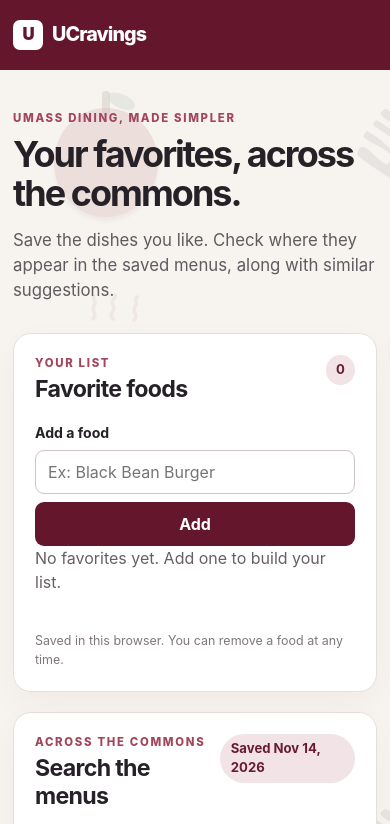
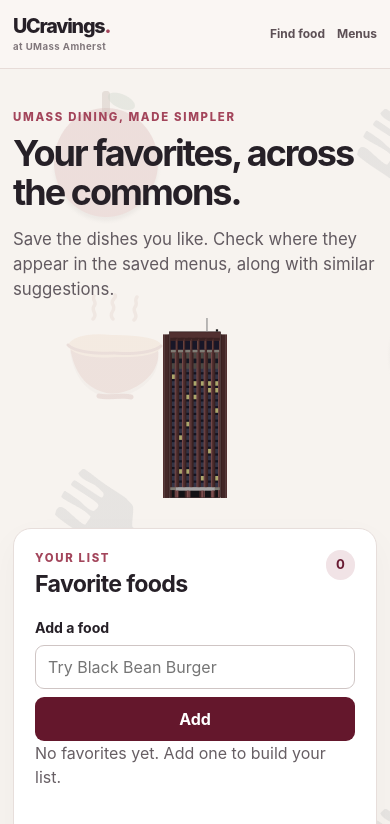
Before and after one commit to chbouvi/UCravings, a plain HTML site: page index.html in a window 390 px wide. Shown: the top 824 px of the page. Drawn offline with Linux system fonts and the light colour scheme.

Commit message:
Place library illustration and update page header

```diff
--- a/index.html
+++ b/index.html
@@ -11,18 +11,24 @@
   <header class="site-header">
     <div class="shell header-inner">
       <a class="brand" href="./index.html" aria-label="UCravings home">
-        <span class="brand-mark" aria-hidden="true">U</span>
-        <span>UCravings</span>
+        <span class="brand-name">UCravings<span class="brand-period" aria-hidden="true">.</span></span>
+        <span class="brand-caption">at UMass Amherst</span>
       </a>
-      <span class="header-note">UMass Amherst - Dining commons</span>
+      <nav class="header-nav" aria-label="Main navigation">
+        <a href="#search-title">Find food</a>
+        <a href="#browse-title">Menus</a>
+      </nav>
     </div>
   </header>
 
   <main class="shell">
     <section class="intro" aria-labelledby="page-title">
-      <p class="eyebrow">UMass dining, made simpler</p>
-      <h1 id="page-title">Your favorites, across the commons.</h1>
-      <p>Save the dishes you like. Check where they appear in the saved menus, along with similar suggestions.</p>
+      <div>
+        <p class="eyebrow">UMass dining, made simpler</p>
+        <h1 id="page-title">Your favorites, across the commons.</h1>
+        <p>Save the dishes you like. Check where they appear in the saved menus, along with similar suggestions.</p>
+      </div>
+      <img class="library-art" src="./library.svg" alt="Illustration of the W. E. B. Du Bois Library">
     </section>
 
     <div class="layout">
@@ -37,7 +43,7 @@
         <form id="favorite-form" class="add-form">
           <label for="favorite-input">Add a food</label>
           <div class="input-row">
-            <input id="favorite-input" name="favorite" type="text" placeholder="Ex: Black Bean Burger" maxlength="100" autocomplete="off" required>
+            <input id="favorite-input" name="favorite" type="text" placeholder="Try Black Bean Burger" maxlength="100" autocomplete="off" required>
             <button type="submit" class="button button-small">Add</button>
           </div>
         </form>
@@ -103,6 +109,6 @@
     </div>
   </main>
 
-  <footer class="site-footer shell">This is an independent student project. Menus can change, verify items with UMass Dining.</footer>
+  <footer class="site-footer shell">Independent student project. Menus can change; verify items with UMass Dining.</footer>
 </body>
 </html>
--- a/styles.css
+++ b/styles.css
@@ -16,14 +16,26 @@ button, input, select { font: inherit; }
 button { cursor: pointer; }
 a { color: inherit; }
 .shell { width: min(1120px, calc(100% - 40px)); margin-inline: auto; }
-.site-header { background: #64172c; color: #fff; }
-.header-inner { min-height: 70px; display: flex; align-items: center; justify-content: space-between; gap: 16px; }
-.brand { display: inline-flex; align-items: center; gap: 9px; color: #fff; text-decoration: none; font-size: 1.23rem; font-weight: 800; letter-spacing: -.045em; }
-.brand-mark { display: grid; place-items: center; width: 30px; height: 30px; border-radius: 7px; background: #fff; color: #64172c; font-size: 1.05rem; font-weight: 900; letter-spacing: -.08em; }
-.header-note { color: #e8cad3; font-size: .9rem; }
-.intro { max-width: 760px; padding: 54px 0 38px; }
+.site-header { background: rgba(250, 247, 244, .96); border-bottom: 1px solid #e7dcd8; }
+.header-inner { min-height: 76px; display: flex; align-items: center; justify-content: space-between; gap: 24px; }
+.brand { display: flex; flex-direction: column; align-items: flex-start; color: #262027; text-decoration: none; line-height: 1.05; }
+.brand-name { font-size: 1.45rem; font-weight: 850; letter-spacing: -.06em; }
+.brand-period { color: #a3455b; }
+.brand-caption { margin-top: 5px; color: #80777b; font-size: .67rem; font-weight: 650; letter-spacing: .045em; }
+.header-nav { display: flex; align-items: center; gap: 28px; }
+.header-nav a { color: #5d5055; text-decoration: none; font-size: .86rem; font-weight: 700; }
+.header-nav a:hover { color: #842742; text-decoration: underline; text-underline-offset: 6px; }
+.intro {
+  max-width: none;
+  display: grid;
+  grid-template-columns: minmax(0, 1fr) 300px;
+  gap: 40px;
+  align-items: center;
+  padding: 54px 0 0;
+}
+.library-art { justify-self: start; margin-left: 16px; max-width: calc(100% - 16px); height: auto; }
 .intro h1 { font-size: clamp(2.25rem, 4.8vw, 4.15rem); line-height: 1.08; letter-spacing: -.055em; margin: 8px 0 15px; }
-.intro > p:last-child { max-width: 630px; color: #625a60; font-size: 1.05rem; margin: 0; }
+.intro > div > p:last-child { max-width: 630px; color: #625a60; font-size: 1.05rem; margin: 0; }
 .eyebrow { color: #a3455b; font-size: .71rem; font-weight: 800; letter-spacing: .15em; text-transform: uppercase; margin: 0; }
 .layout { display: grid; grid-template-columns: minmax(260px, 330px) minmax(0, 1fr); align-items: start; gap: 20px; }
 .main-column { display: grid; gap: 20px; }
@@ -70,14 +82,21 @@ input:focus, select:focus, button:focus-visible, a:focus-visible { outline: 3px
 .menu-list li { border-bottom: 1px solid #f0ebe9; padding: 9px 0; font-size: .9rem; }
 .site-footer { padding-block: 36px; color: #80777b; font-size: .82rem; }
 @media (max-width: 760px) {
-  .header-note { display: none; }
-  .intro { padding: 40px 0 30px; }
+  .intro { grid-template-columns: 1fr; gap: 16px; padding: 40px 0 30px; }
+  .library-art { justify-self: center; margin-left: 0; max-height: 180px; }
   .layout { grid-template-columns: 1fr; }
   .favorites-panel { order: 0; }
   .panel { padding: 21px; }
 }
 @media (max-width: 520px) {
   .shell { width: min(100% - 26px, 1120px); }
+  .header-inner { min-height: 68px; gap: 12px; }
+  .brand-name { font-size: 1.23rem; }
+  .brand-caption { font-size: .6rem; }
+  .header-nav { gap: 12px; }
+  .header-nav a { font-size: .75rem; }
+  .search-panel .section-heading { display: block; }
+  .search-panel .snapshot-badge { margin-top: 12px; }
   .input-row, .search-form, .browse-controls { display: grid; grid-template-columns: 1fr; }
   .menu-list { grid-template-columns: 1fr; }
 }
```
Also changed, not shown: 1 other file.
